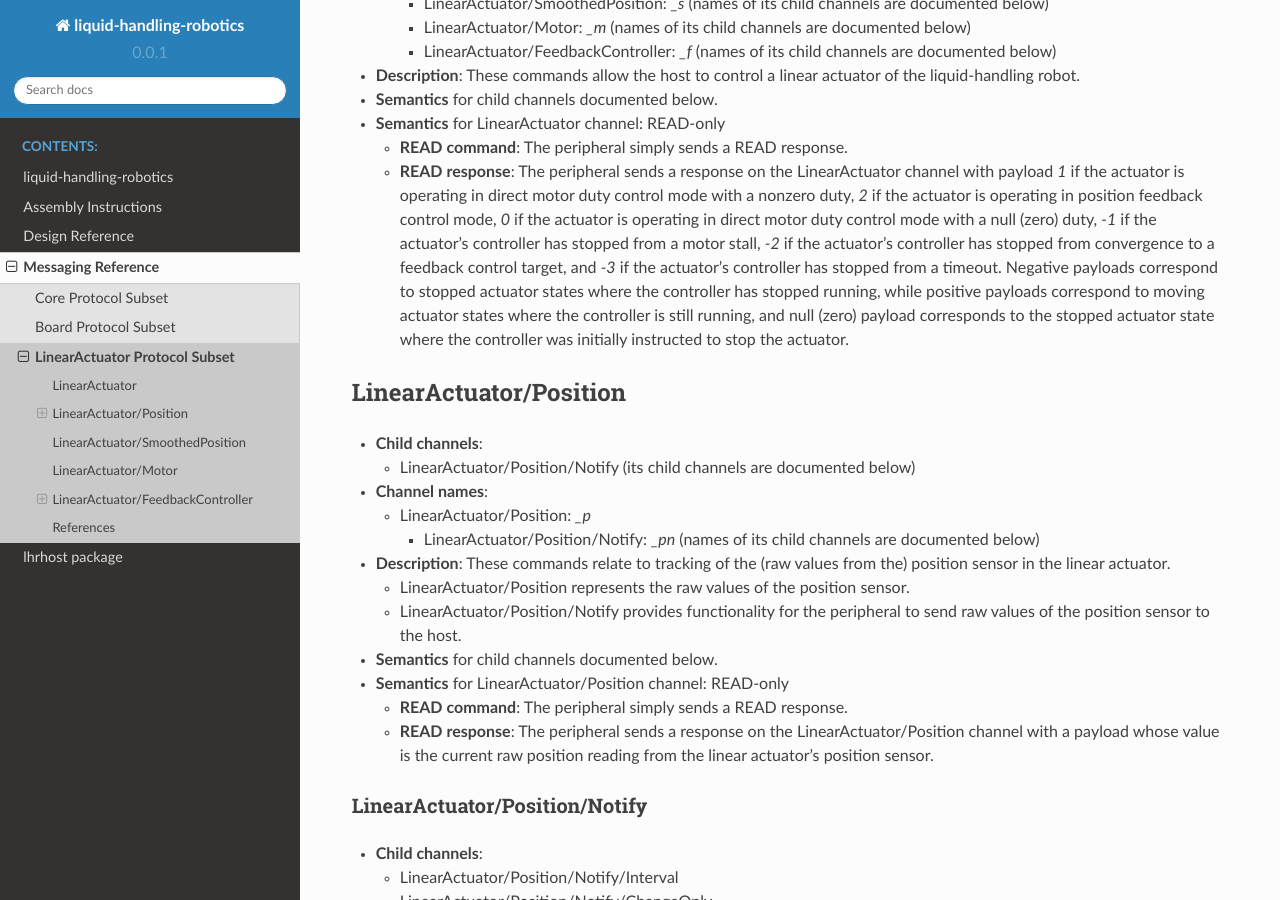
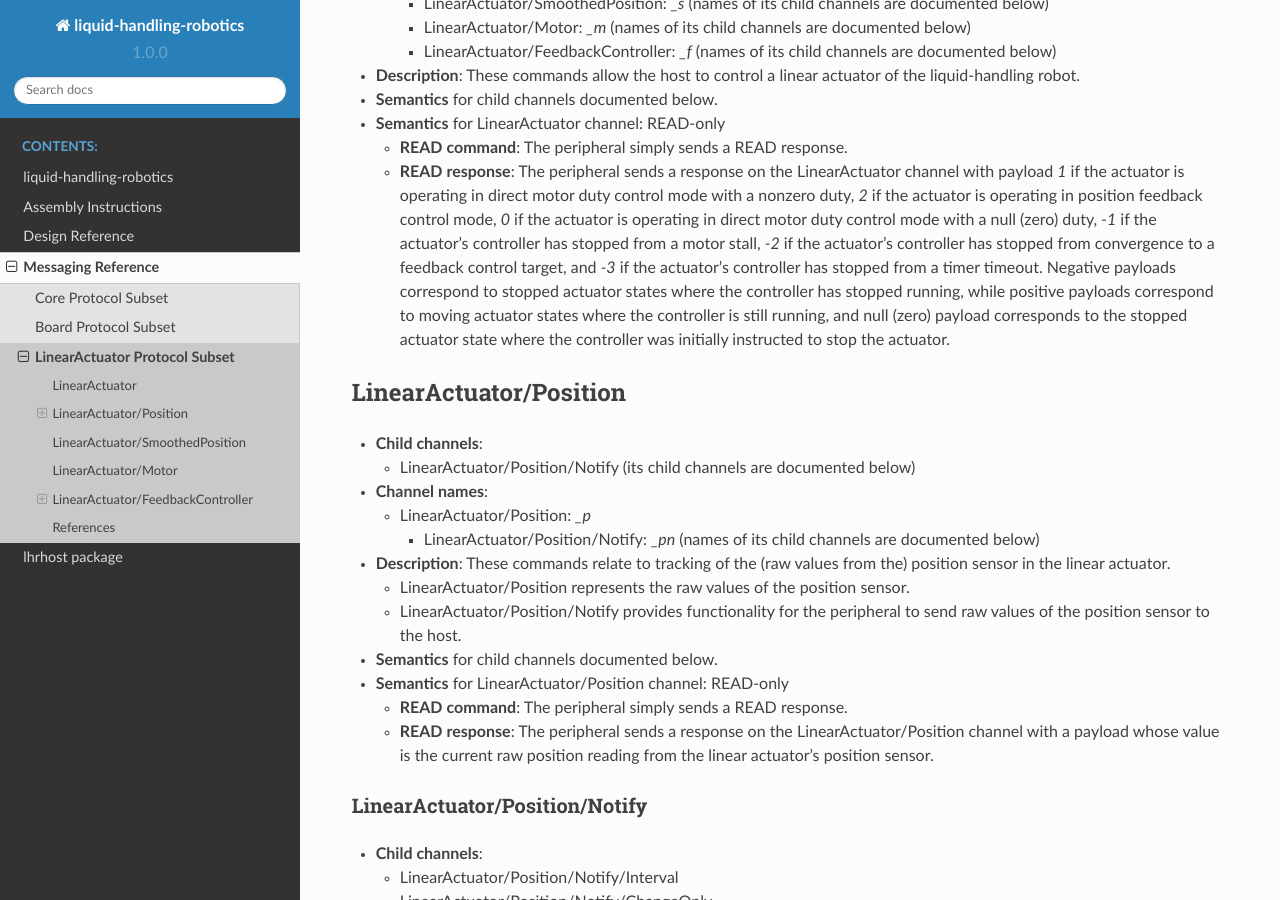
Before and after one commit to ethanjli/liquid-handling-robotics, a Sphinx documentation site: the page built from docs/source/messages/linearactuator.rst, in a window 1280 px wide and 900 px high, scrolled down 704 px. Built offline with Sphinx 7.4.7 and the Read the Docs theme 2.0.0, drawn with Linux system fonts in a browser that asks for light colours; some of the changed text lies outside the part shown.

Commit message:
Updated LinearActuatorModule for new protocol.
Warning: currently it's a huge memory hog!

```diff
--- a/docs/source/conf.py
+++ b/docs/source/conf.py
@@ -69,9 +69,9 @@
 # built documents.
 #
 # The short X.Y version.
-version = '0.0.1'
+version = '1.0.0'
 # The full version, including alpha/beta/rc tags.
-release = '0.0.1'
+release = '1.0.0'
 
 # The language for content autogenerated by Sphinx. Refer to documentation
 # for a list of supported languages.
--- a/docs/source/messages/linearactuator.rst
+++ b/docs/source/messages/linearactuator.rst
@@ -31,7 +31,7 @@
 - **Semantics** for LinearActuator channel: READ-only
 
   - **READ command**: The peripheral simply sends a READ response.
-  - **READ response**: The peripheral sends a response on the LinearActuator channel with payload `1` if the actuator is operating in direct motor duty control mode with a nonzero duty, `2` if the actuator is operating in position feedback control mode, `0` if the actuator is operating in direct motor duty control mode with a null (zero) duty, `-1` if the actuator's controller has stopped from a motor stall, `-2` if the actuator's controller has stopped from convergence to a feedback control target, and `-3` if the actuator's controller has stopped from a timeout. Negative payloads correspond to stopped actuator states where the controller has stopped running, while positive payloads correspond to moving actuator states where the controller is still running, and null (zero) payload corresponds to the stopped actuator state where the controller was initially instructed to stop the actuator.
+  - **READ response**: The peripheral sends a response on the LinearActuator channel with payload `1` if the actuator is operating in direct motor duty control mode with a nonzero duty, `2` if the actuator is operating in position feedback control mode, `0` if the actuator is operating in direct motor duty control mode with a null (zero) duty, `-1` if the actuator's controller has stopped from a motor stall, `-2` if the actuator's controller has stopped from convergence to a feedback control target, and `-3` if the actuator's controller has stopped from a timer timeout. Negative payloads correspond to stopped actuator states where the controller has stopped running, while positive payloads correspond to moving actuator states where the controller is still running, and null (zero) payload corresponds to the stopped actuator state where the controller was initially instructed to stop the actuator.
 
 LinearActuator/Position
 -----------------------
```
Also changed, not shown: other parts of docs/source/messages/linearactuator.rst (+1 -1 lines), 4 other files.
